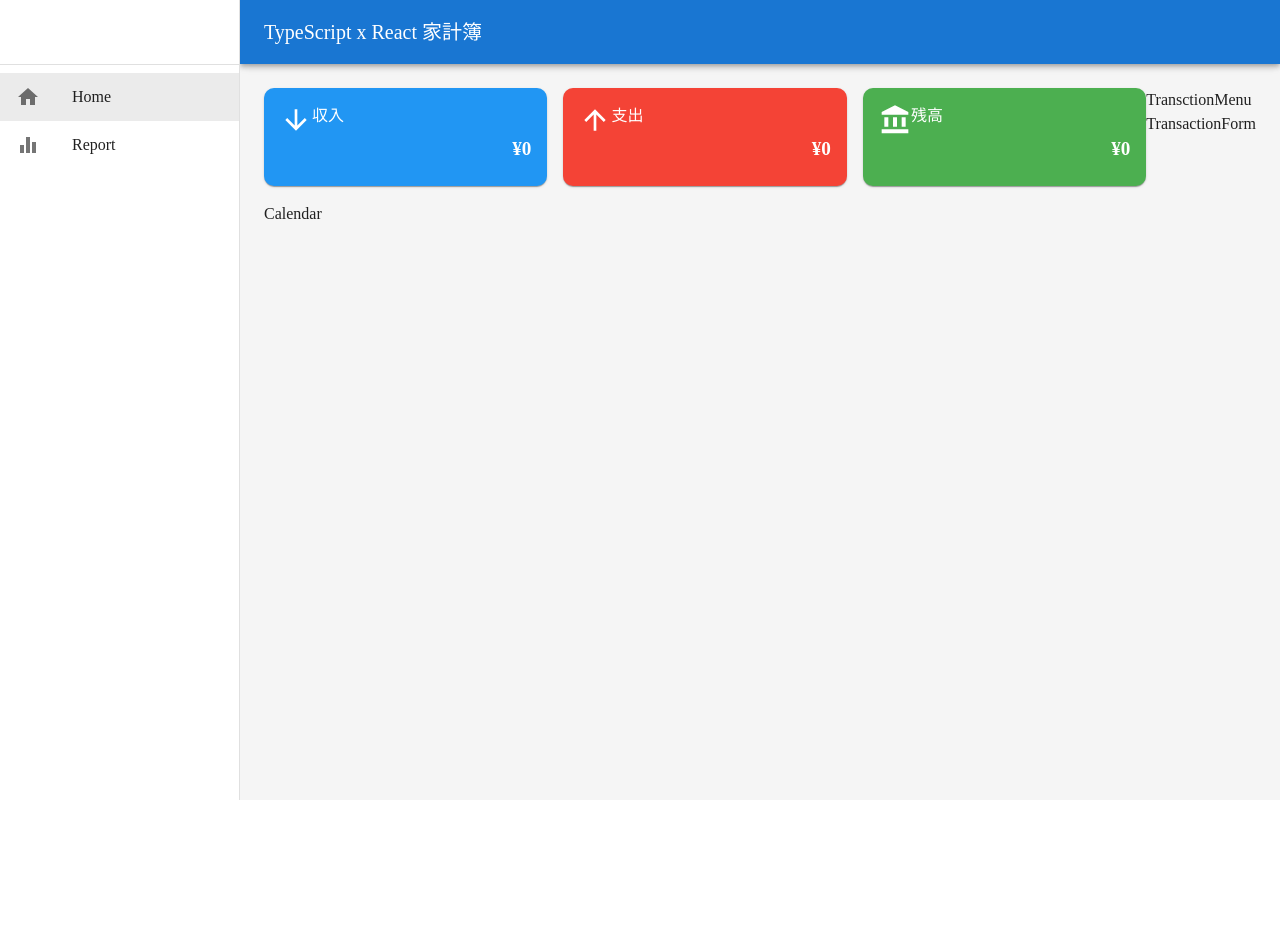
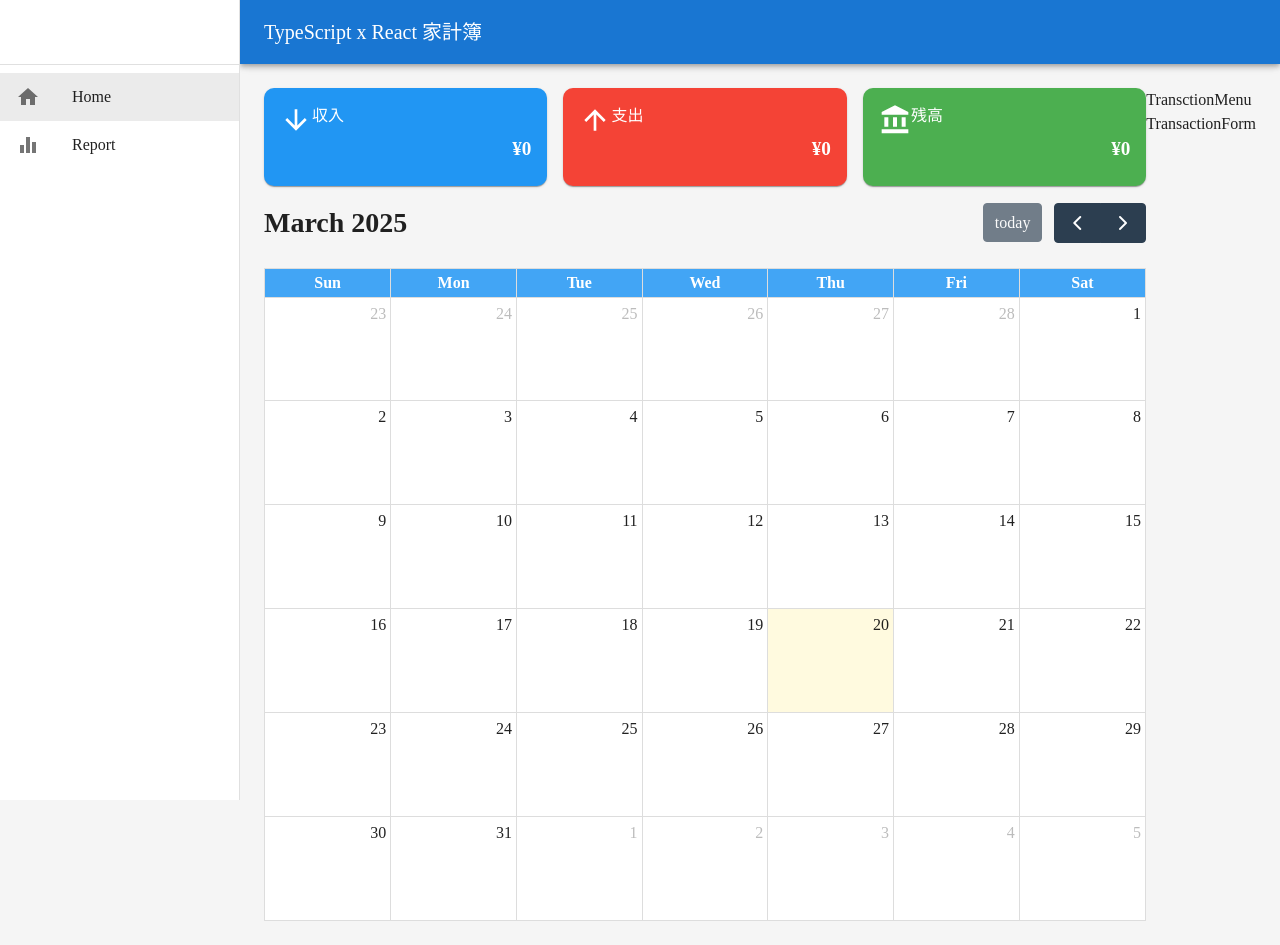
Before and after one commit to tkm0604/household-app, a React (Create React App) app: page / in a window 1280 px wide. Before the commit the page ends 800 px from the top, so only its background shows below. Built offline with nearby package versions, Linux system fonts and the light colour scheme; no server answers; the database is empty; the HTML template or start-up script is replaced by a standard one.

Commit message:
月の収支情報取得機能実装

```diff
--- a/package.json
+++ b/package.json
@@ -5,6 +5,9 @@
   "dependencies": {
     "@emotion/react": "^11.14.0",
     "@emotion/styled": "^11.14.0",
+    "@fullcalendar/core": "^6.1.15",
+    "@fullcalendar/daygrid": "^6.1.15",
+    "@fullcalendar/react": "^6.1.15",
     "@mui/icons-material": "^6.4.8",
     "@mui/material": "^6.4.8",
     "@testing-library/dom": "^10.4.0",
--- a/src/App.tsx
+++ b/src/App.tsx
@@ -23,7 +23,7 @@
 
 function App() {
   const [transactions, setTransactions] = useState<Transaction[]>([]);
-  const [currentMonth, serCurrentMonth] = useState(new Date());
+  const [currentMonth, setCurrentMonth] = useState(new Date());
   const a = format(currentMonth, "yyyy-MM");
 
   useEffect(() => {
@@ -32,8 +32,6 @@
         const querySnapshot = await getDocs(collection(db, "Transactions"));
 
         const transactionsData = querySnapshot.docs.map((doc) => {
-          // doc.data() is never undefined for query doc snapshots
-          // console.log(doc.id, " => ", doc.data());
           return {
             ...doc.data(),
             id: doc.id,
@@ -51,6 +49,7 @@
     fetchTransactions();
   }, []);
 
+  //一月分のデータのみを取得する関数
   const monthlyTransactions = transactions.filter((transaction) => {
     return transaction.date.startsWith(formatMonth(currentMonth));
   });
@@ -64,7 +63,7 @@
           <Route path="/" element={<AppLayout />}>
             <Route
               index
-              element={<Home monthlyTransactions={monthlyTransactions} />}
+              element={<Home monthlyTransactions={monthlyTransactions} setCurrentMonth={setCurrentMonth }/>}
             />
             <Route path="/report" element={<Report />} />
             <Route path="*" element={<NoMatch />} />
--- /dev/null
+++ b/src/calendar.css
@@ -0,0 +1,42 @@
+/* aタグ */
+.fc-h-event {
+  background-color: transparent;
+  border: none;
+  text-align: right;
+  pointer-events: none; /* ポインターイベントを無視する */
+}
+
+/* カレンダーの背景色設定 */
+.fc-daygrid-body,
+.fc-day {
+  background-color: white; /* 背景色を白に設定 */
+}
+
+.fc-col-header-cell {
+  background-color: #42a5f5;
+  color: white; /* ヘッダーのテキスト色を白に設定 */
+}
+
+.fc .fc-daygrid-day-frame {
+  height: 100%;
+  min-height: 100px;
+}
+
+/* カスタムイベントの見た目ここから */
+.money {
+  white-space: nowrap; /* テキストを折り返さない */
+  overflow: hidden; /* はみ出したテキストを隠す */
+  text-overflow: ellipsis; /* はみ出したテキストの代わりに省略記号を表示 */
+}
+
+#event-income {
+  color: #2196f3;
+}
+
+#event-expense {
+  color: #f44336;
+}
+
+#event-balance {
+  color: #4caf50;
+}
--- a/src/components/Calendar.tsx
+++ b/src/components/Calendar.tsx
@@ -1,9 +1,81 @@
-import React from 'react'
+import FullCalendar from "@fullcalendar/react";
+import React from "react";
+import dayGridPlugin from "@fullcalendar/daygrid";
+import jaLocale from "@fullcalendar/core/locales/ja";
+import "../calendar.css";
+import { DatesSetArg, EventContentArg } from "@fullcalendar/core";
+import { calculateDailyBalances } from "../utils/financeCalculations";
+import { Balance, CalendarContent, Transaction } from "../types";
+import { formatCurrency } from "../utils/formatting";
 
-const Calendar = () => {
+interface CalendarProps {
+  monthlyTransactions: Transaction[],
+  setCurrentMonth: React.Dispatch<React.SetStateAction<Date>>;
+}
+const Calendar = ({ monthlyTransactions,setCurrentMonth }: CalendarProps) => {
+  const events = [
+    { title: "Meeting", start: new Date() },
+    {
+      title: "Meeting",
+      start: "2025-03-28",
+      income: 300,
+      expense: 200,
+      balance: 100,
+    },
+  ];
+
+  const dailyBalances = calculateDailyBalances(monthlyTransactions);
+  console.log("dailyBalances",dailyBalances);
+
+    //2.FullCalendarに表示するイベントを作成する関数
+    const createCalendarEvents = (dailyBalances: Record<string, Balance>): CalendarContent[] => {
+      return Object.keys(dailyBalances).map((date) => {
+        const { income, expense, balance } = dailyBalances[date];
+        return {
+          start: date,
+          income: formatCurrency(income),
+          expense: formatCurrency(expense),
+          balance: formatCurrency(balance),
+        };
+      });
+    };
+
+  const calendarEvents = createCalendarEvents(dailyBalances);
+  console.log(calendarEvents);
+
+  const renderEventContent = (eventInfo: EventContentArg) => {
+    console.log(eventInfo);
+    return (
+      <div>
+        <div className="money" id="event-income">
+          {eventInfo.event.extendedProps.income}
+        </div>
+        <div className="money" id="event-expense">
+          {eventInfo.event.extendedProps.expense}
+        </div>
+        <div className="money" id="event-balance">
+          {eventInfo.event.extendedProps.balance}
+        </div>
+      </div>
+    );
+  };
+
+  const handleDateSet = (datesetInfo:DatesSetArg) => {
+    console.log("datesetInfo", datesetInfo);
+    setCurrentMonth(datesetInfo.view.currentStart);
+  }
+
   return (
-    <div>Calendar</div>
-  )
-}
+    <FullCalendar
+      locale={"jaLocale"}
+      plugins={[dayGridPlugin]}
+      initialView="dayGridMonth"
+      events={calendarEvents}
+      eventContent={renderEventContent}
+      datesSet={handleDateSet}
+    />
+  );
 
-export default Calendar
+};
+
+export default Calendar;
--- a/src/pages/Home.tsx
+++ b/src/pages/Home.tsx
@@ -9,14 +9,18 @@
 
 interface HomeProps {
   monthlyTransactions: Transaction[];
+  setCurrentMonth: React.Dispatch<React.SetStateAction<Date>>;
 }
-const Home = ({ monthlyTransactions }: HomeProps) => {
+const Home = ({ monthlyTransactions, setCurrentMonth }: HomeProps) => {
   return (
     <Box sx={{ display: "flex" }}>
       {/* 左側のコンテンツ */}
       <Box sx={{ flexGrow: 1 }}>
         <MonthlySummary monthlyTransactions={monthlyTransactions} />
-        <Calendar />
+        <Calendar
+          monthlyTransactions={monthlyTransactions}
+          setCurrentMonth={setCurrentMonth}
+        />
       </Box>
       {/* 右側のコンテンツ */}
       <Box>
--- a/src/utils/financeCalculations.ts
+++ b/src/utils/financeCalculations.ts
@@ -15,3 +15,23 @@
     { income: 0, expense: 0, balance: 0 }
   );
 }
+
+//1.日付ごとの収支を計算する関数
+export function calculateDailyBalances(
+  transactions: Transaction[]
+): Record<string, Balance> {
+  return transactions.reduce<Record<string, Balance>>((acc, transaction) => {
+    const day = transaction.date;
+    if (!acc[day]) {
+      acc[day] = { income: 0, expense: 0, balance: 0 };
+    }
+    if (transaction.type === "income") {
+      acc[day].income += transaction.amount;
+    } else {
+      acc[day].expense += transaction.amount;
+    }
+
+    acc[day].balance = acc[day].income - acc[day].expense;
+    return acc;
+  }, {});
+}
--- a/src/utils/formatting.ts
+++ b/src/utils/formatting.ts
@@ -3,3 +3,8 @@
 export function formatMonth(date: Date): string {
   return format(date, "yyyy-MM");
 }
+
+//日本円に変換する関数
+export function formatCurrency(amount: number): string {
+  return amount.toLocaleString("ja-JP")
+}
```
Also changed, not shown: src/types/index.ts (+7 -0 lines), 1 other file (tests, documents, lock files or other folders).
